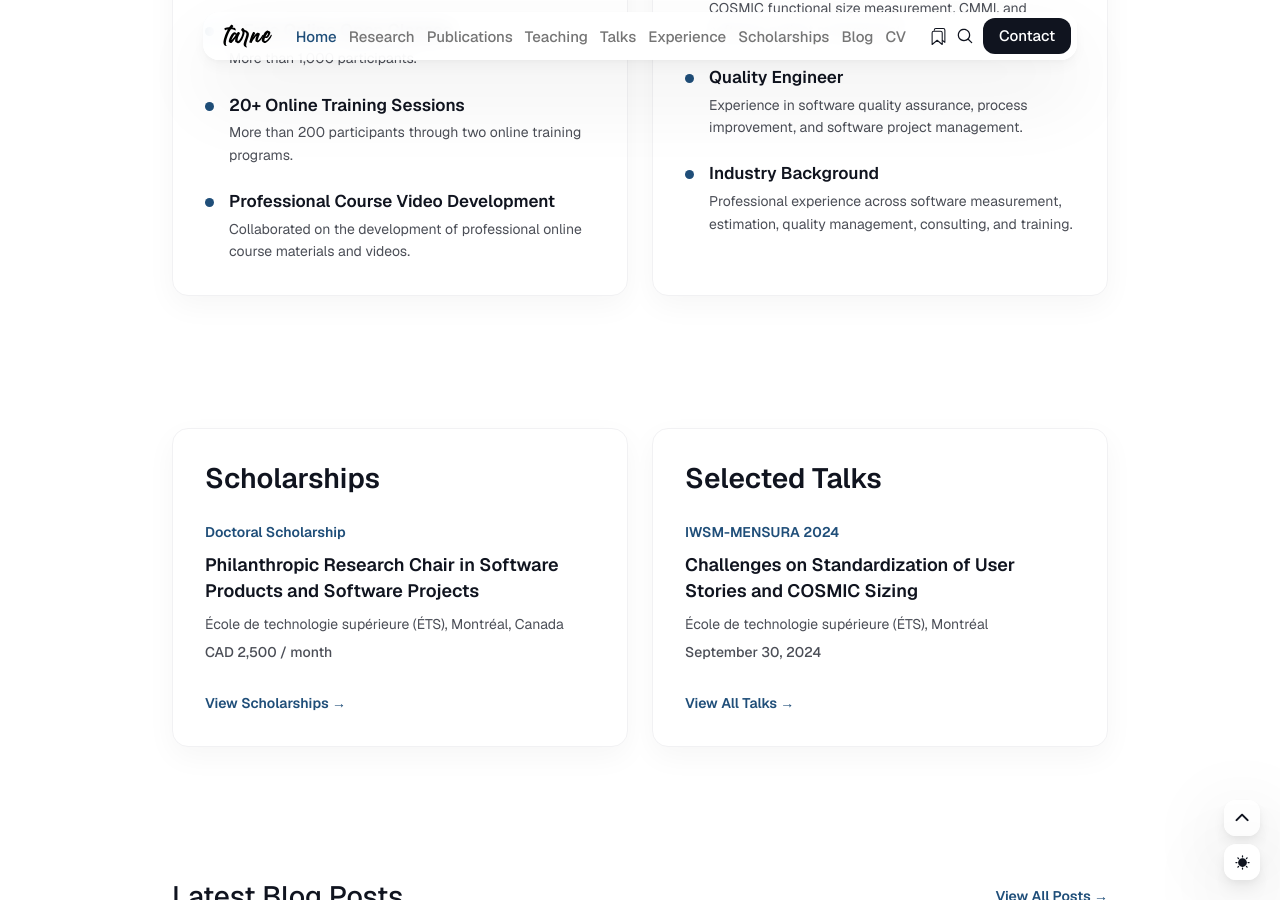
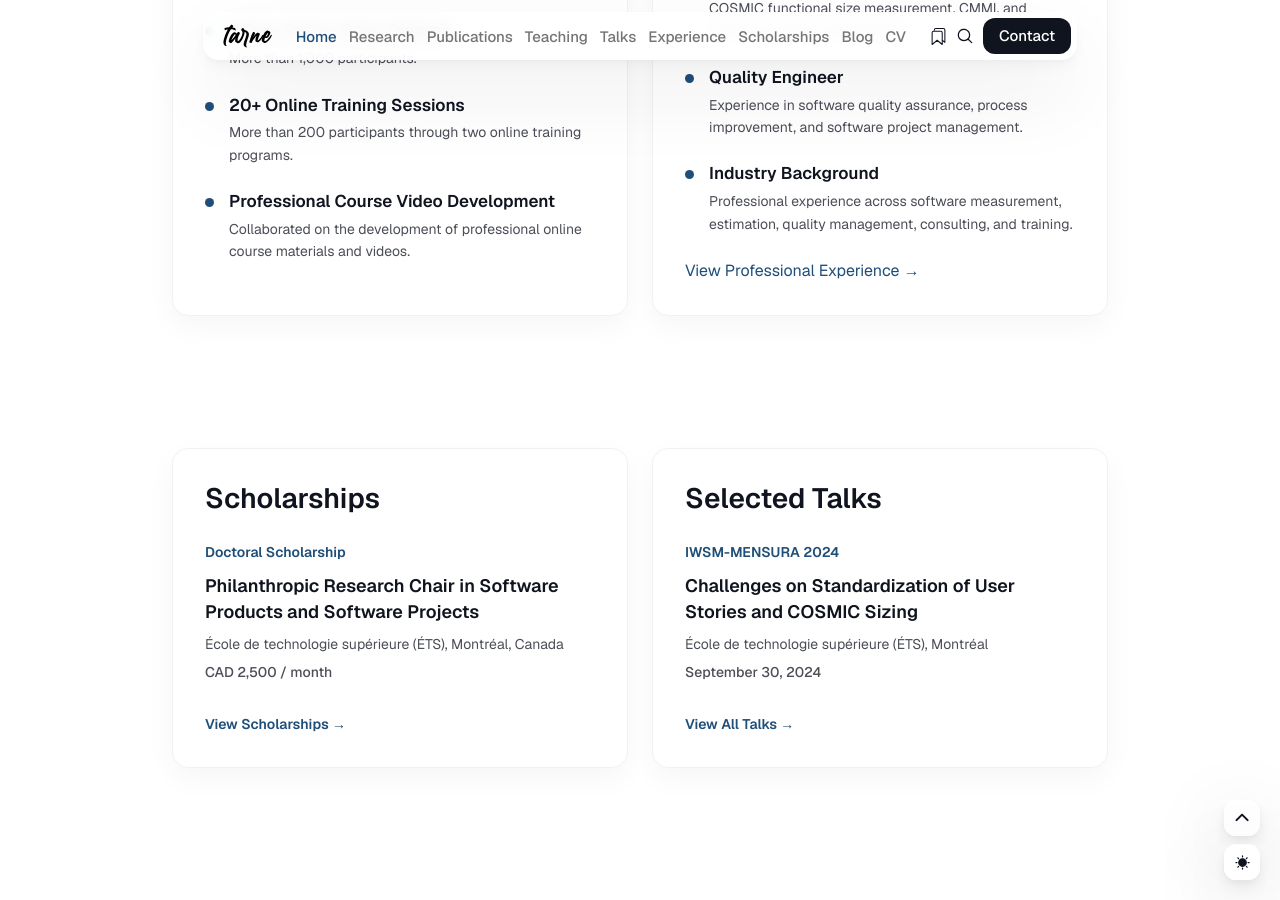
Before and after one commit to lingguo-research/lingguo-tarne, a Jekyll site: the page built from index.html, in a window 1280 px wide and 900 px high, scrolled down 1948 px. Built offline with Jekyll 4.4.1, drawn with Linux system fonts in a browser that asks for light colours; nearby versions of some CDN libraries; the list of posts is cut into pages by our own code.

Commit message:
Update section-experience.html

```diff
--- a/_includes/section-experience.html
+++ b/_includes/section-experience.html
@@ -46,12 +46,16 @@
           <p>Experience in software quality assurance, process improvement, and software project management.</p>
         </div>
 
-        <div class="experience-item">
-          <h3>Industry Background</h3>
-          <p>Professional experience across software measurement, estimation, quality management, consulting, and training.</p>
-        </div>
-      </div>
+<div class="experience-item">
+  <h3>Industry Background</h3>
+  <p>Professional experience across software measurement, estimation, quality management, consulting, and training.</p>
+</div>
 
+<a href="{{ '/experience/' | relative_url }}" class="experience-link">
+  View Professional Experience →
+</a>
+
+</div>
     </div>
   </div>
 </section>
```
